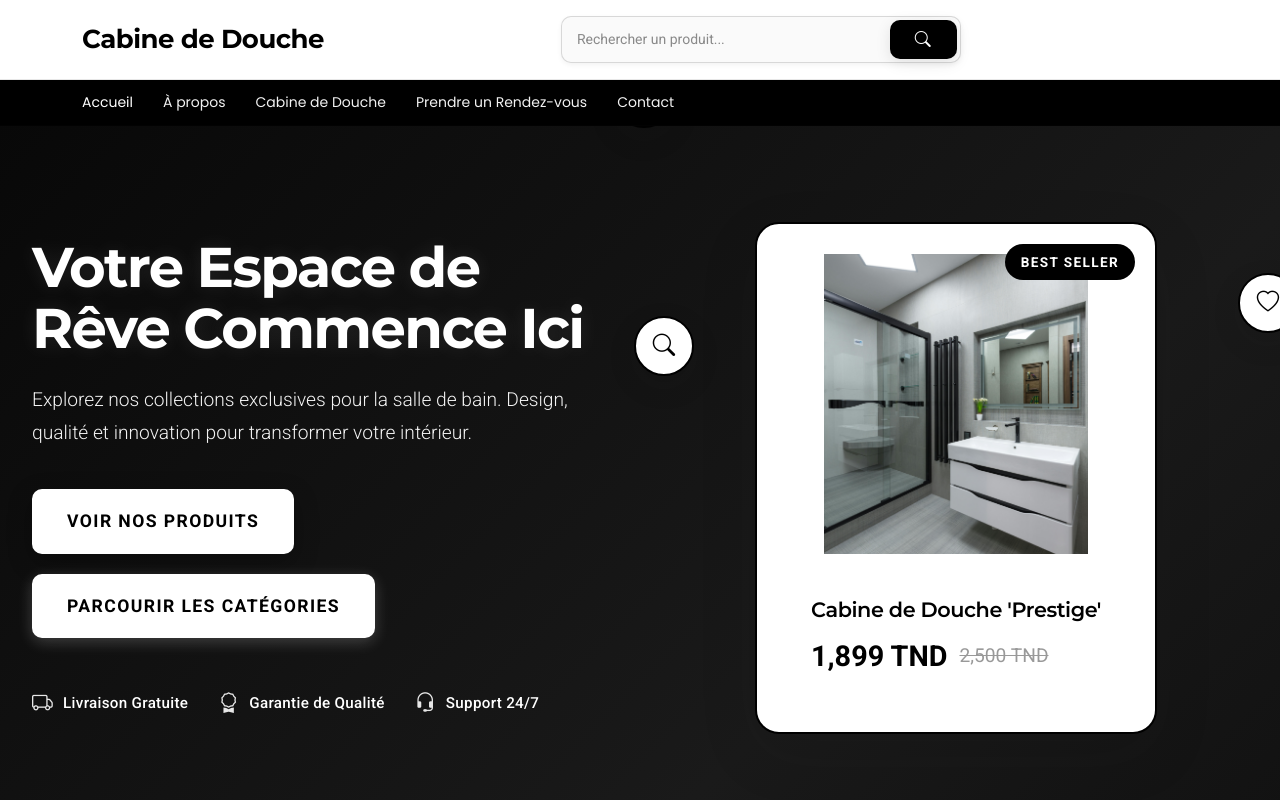
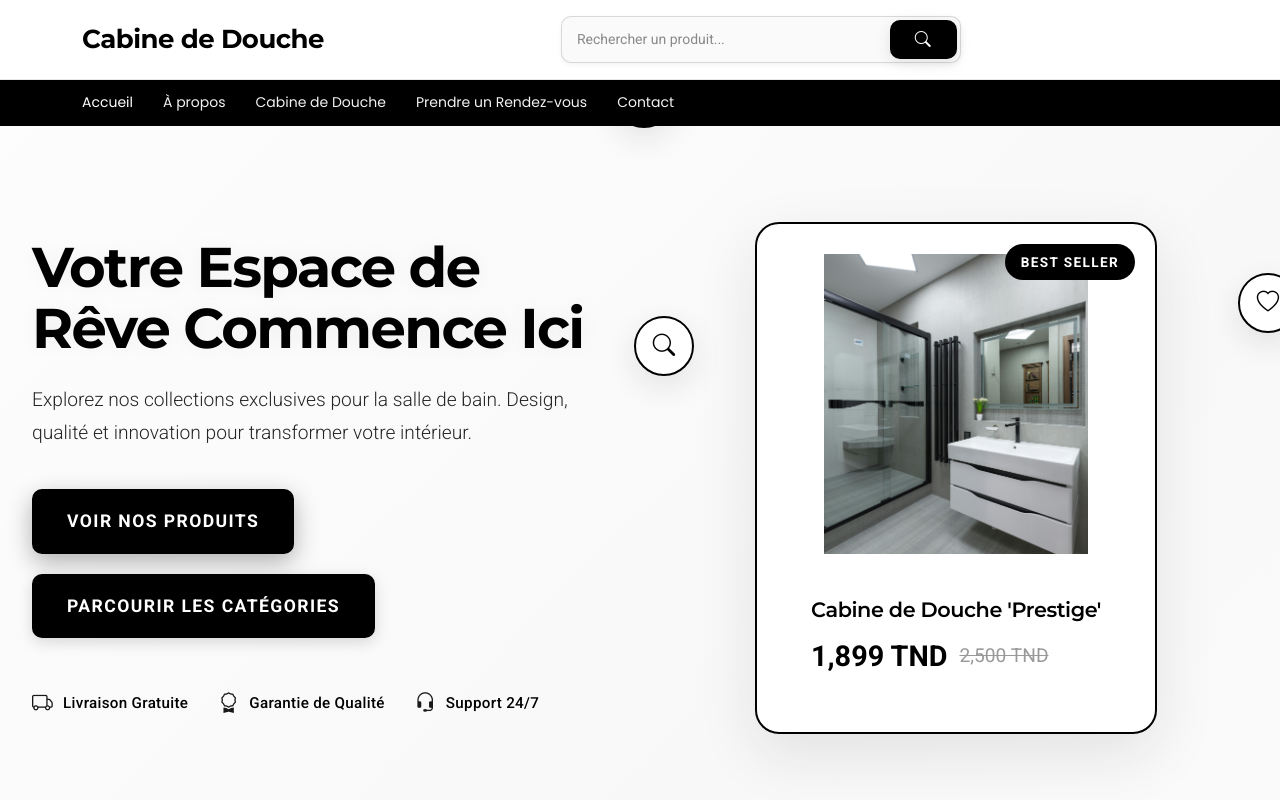
Before and after one commit to khalilbenjemmaa/E-Shower-Cabin, an Angular app: page / in a window 1280 px wide. Shown: the top 800 px of the page. Built offline with nearby package versions, Linux system fonts and the light colour scheme.

Commit message:
feat: Reverse color scheme - white background with black accents (partial)

```diff
--- a/src/app/home/home.component.scss
+++ b/src/app/home/home.component.scss
@@ -3,7 +3,7 @@
 
 /* Hero Section */
 .hero {
-  background: linear-gradient(135deg, #000 0%, #1a1a1a 50%, #000 100%);
+  background: linear-gradient(135deg, #fff 0%, #f8f8f8 50%, #fff 100%);
   background-size: 200% 200%;
   animation: gradientShift 8s ease infinite;
   padding: 6rem 0;
@@ -12,13 +12,13 @@
   min-height: 600px;
 }
 
-/* Only apply white color to specific hero text elements, NOT buttons */
+/* Only apply black color to specific hero text elements, NOT buttons */
 .hero .hero-title,
 .hero .hero-description,
 .hero .feature-item,
 .hero .feature-item *,
 .hero .hero-content > *:not(.hero-actions) {
-  color: #fff !important;
+  color: #000 !important;
 }
 
 .hero::before {
@@ -29,9 +29,9 @@
   right: 0;
   bottom: 0;
   background:
-    radial-gradient(circle at 20% 50%, rgba(255,255,255,0.05) 0%, transparent 50%),
-    radial-gradient(circle at 80% 50%, rgba(255,255,255,0.05) 0%, transparent 50%),
-    linear-gradient(45deg, transparent 30%, rgba(255,255,255,0.02) 30%, rgba(255,255,255,0.02) 70%, transparent 70%);
+    radial-gradient(circle at 20% 50%, rgba(0,0,0,0.03) 0%, transparent 50%),
+    radial-gradient(circle at 80% 50%, rgba(0,0,0,0.03) 0%, transparent 50%),
+    linear-gradient(45deg, transparent 30%, rgba(0,0,0,0.02) 30%, rgba(0,0,0,0.02) 70%, transparent 70%);
   background-size: 100% 100%, 100% 100%, 100px 100px;
   animation: pulse 4s ease-in-out infinite;
   opacity: 0.3;
@@ -72,18 +72,18 @@
   letter-spacing: -0.03em;
   margin-bottom: 1.5rem;
   line-height: 1.1;
-  color: #fff !important;
+  color: #000 !important;
   animation: fadeInUp 1s ease-out;
-  text-shadow: 0 0 20px rgba(255, 255, 255, 0.1);
+  text-shadow: 0 0 20px rgba(0, 0, 0, 0.05);
 }
 
 .hero-description {
   font-size: 1.25rem;
   font-weight: 300;
   margin-bottom: 2rem;
-  opacity: 0.95;
+  opacity: 0.85;
   line-height: 1.6;
-  color: #fff !important;
+  color: #1a1a1a !important;
   animation: fadeInUp 1s ease-out 0.2s backwards;
 }
 
@@ -105,60 +105,60 @@
   border-radius: 12px;
   transition: all 0.4s ease;
   font-size: 0.875rem;
-  border: 3px solid #fff !important;
+  border: 3px solid #000 !important;
   position: relative;
   overflow: hidden;
-  box-shadow: 0 4px 15px rgba(255, 255, 255, 0.2);
+  box-shadow: 0 4px 15px rgba(0, 0, 0, 0.15);
 }
 
-/* Piano Keys - Both buttons start white with black text */
+/* Piano Keys - Both buttons start black with white text */
 .hero-actions a.btn-primary,
 .hero-actions a.btn-secondary {
-  background: #fff !important;
-  color: #000 !important;
-  border-color: #fff !important;
+  background: #000 !important;
+  color: #fff !important;
+  border-color: #000 !important;
 }
 
-/* Ensure text color is black */
+/* Ensure text color is white */
 .hero-actions a.btn-primary *,
 .hero-actions a.btn-secondary * {
-  color: #000 !important;
+  color: #fff !important;
 }
 
 /* Piano Effect: When hovering first button */
 .hero-actions a.btn-primary:hover {
-  background: #fff !important;
-  color: #000 !important;
+  background: #000 !important;
+  color: #fff !important;
   transform: translateY(-5px) scale(1.05);
-  box-shadow: 0 8px 30px rgba(255, 255, 255, 0.5);
+  box-shadow: 0 8px 30px rgba(0, 0, 0, 0.3);
 }
 
 .hero-actions a.btn-primary:hover * {
-  color: #000 !important;
+  color: #fff !important;
 }
 
-/* When hovering first button, make second button black */
+/* When hovering first button, make second button white */
 .hero-actions a.btn-primary:hover ~ a.btn-secondary {
-  background: #000 !important;
-  color: #fff !important;
-  border-color: #fff !important;
+  background: #fff !important;
+  color: #000 !important;
+  border-color: #000 !important;
   transform: translateY(-2px);
 }
 
 .hero-actions a.btn-primary:hover ~ a.btn-secondary * {
-  color: #fff !important;
+  color: #000 !important;
 }
 
 /* Piano Effect: When hovering second button */
 .hero-actions a.btn-secondary:hover {
-  background: #fff !important;
-  color: #000 !important;
+  background: #000 !important;
+  color: #fff !important;
   transform: translateY(-5px) scale(1.05);
-  box-shadow: 0 8px 30px rgba(255, 255, 255, 0.5);
+  box-shadow: 0 8px 30px rgba(0, 0, 0, 0.3);
 }
 
 .hero-actions a.btn-secondary:hover * {
-  color: #000 !important;
+  color: #fff !important;
 }
 
 /* When hovering second button, need to use container hover */
@@ -186,17 +186,17 @@
   font-size: 0.95rem;
   font-weight: 500;
   letter-spacing: 0.02em;
-  color: #fff !important;
+  color: #000 !important;
 }
 
 .feature-item span {
-  color: #fff !important;
+  color: #000 !important;
 }
 
 .feature-item i {
   font-size: 1.5rem;
   opacity: 0.9;
-  color: #fff !important;
+  color: #000 !important;
 }
 
 /* Product Showcase */
```
